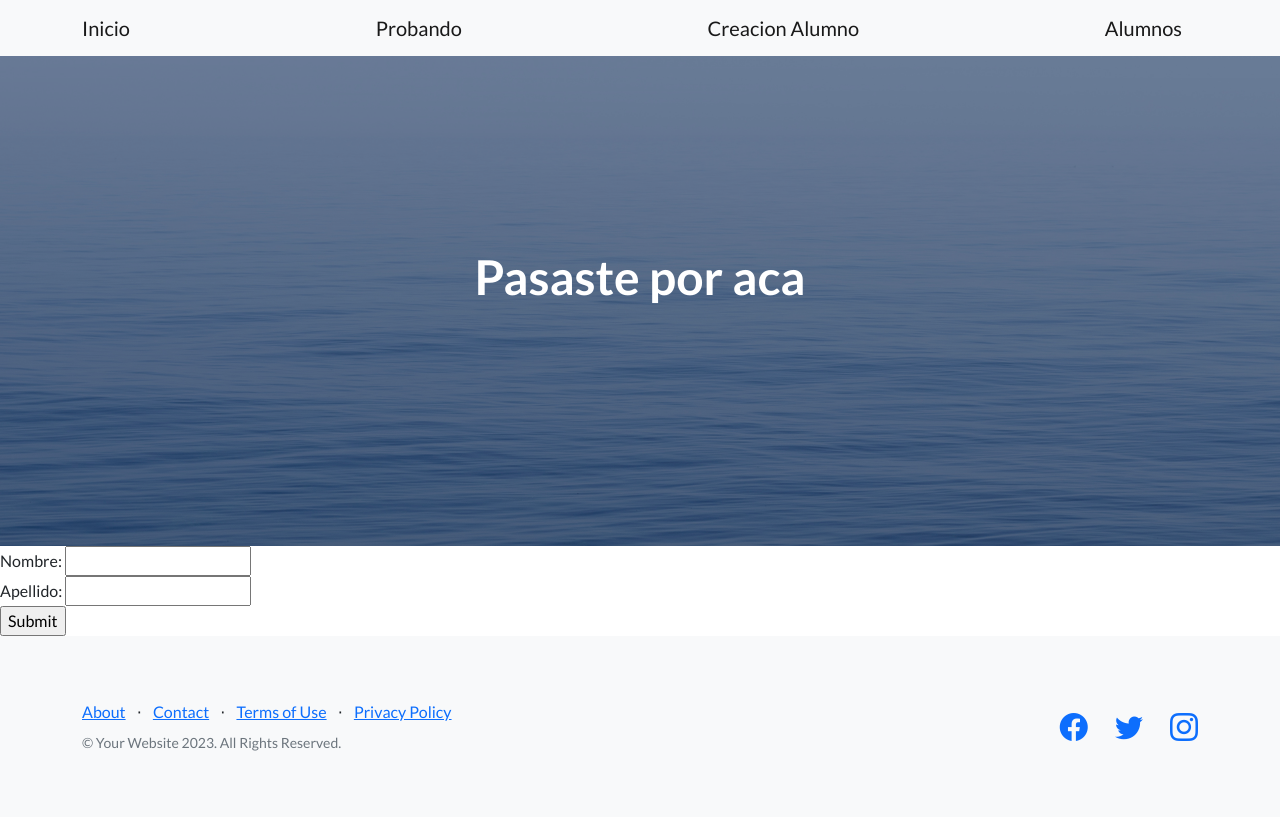
After one commit to sntbi/django-proyecto1, a Django app: page /alumnos/crear/ in a window 1280 px wide. The commit adds this page. Run offline with Django 5.2, Linux system fonts and the light colour scheme; some libraries are stand-ins or nearby versions.

Commit message:
cosas clase 21, playground intermedio 3. cree la vista de alumnos, vimos forms

```diff
--- /dev/null
+++ b/inicio/forms.py
@@ -0,0 +1,5 @@
+from django import forms
+
+class CrearAlumnoFormulario(forms.Form):
+    nombre = forms.CharField(max_length=20)
+    apellido = forms.CharField(max_length=20)
--- /dev/null
+++ b/inicio/templates/inicio/crear_alumno_v2.html
@@ -0,0 +1,30 @@
+{% extends "base.html" %}
+
+{% block title_head %}
+Crear Alumno
+{% endblock title_head %}
+
+
+{% block h1_header %}
+Pasaste por aca
+{% endblock h1_header %}
+
+{% block contenido %}
+
+<form action={% url "crear_alumno_v2" %} method="POST">
+    {% csrf_token %}
+    {% comment %} <p>
+        Nombre:
+        <input type="text" name="nombre">
+    </p>
+    <p>
+        Apellido:
+        <input type="text" name="apellido">
+    </p> {% endcomment %}
+
+    {{formulario}}
+    <input type="submit" value"Enviar">
+
+</form>
+
+{% endblock contenido %}
--- a/inicio/urls.py
+++ b/inicio/urls.py
@@ -8,5 +8,10 @@ urlpatterns = [
     path('template3/<str:nombre>/<str:apellido>/<edad>/', views.template3),
     path('template4/<str:nombre>/<str:apellido>/<edad>/', views.template4),
     path('prueba/', views.probando, name='probando'),
-    path('alumnos/crear/<str:nombre>/<str:apellido>/', views.crear_alumno, name='crear_alumno'),
+    # V1
+    # path('alumnos/crear/<str:nombre>/<str:apellido>/', views.crear_alumno, name='crear_alumno'),
+    # V2
+    path('alumnos/crear/', views.crear_alumno_v2, name='crear_alumno_v2'),
+    path('alumnos/', views.alumnos, name='alumnos'),
+
 ]
--- a/inicio/views.py
+++ b/inicio/views.py
@@ -1,10 +1,12 @@
-from django.shortcuts import render
+from django.shortcuts import render, redirect
 from datetime import datetime
 
 from django.http import HttpResponse
 from django.template import Template, Context, loader
 
 from inicio.models import Alumno
+
+from inicio.forms import CrearAlumnoFormulario
 
 import random
 
@@ -94,3 +96,40 @@ def crear_alumno(request, nombre, apellido):
     alumno = Alumno(nombre=nombre, apellido=apellido)
     alumno.save()
     return render(request,'alumno_templates/creacion.html', {'alumno': alumno})
+
+
+def crear_alumno_v2 (request):
+    # V1
+    # print('Valor de la request: ' , request)
+    # print('Valor de GET: ' , request.GET)
+    # print('Valor de POST: ' , request.POST)
+
+
+    # if request.method == 'POST' :
+    #     alumno = Alumno(nombre=request.POST.get('nombre'), apellido=request.POST.get('apellido'))
+    #     alumno.save()
+
+    #V2
+    print('Valor de la request: ' , request)
+    print('Valor de GET: ' , request.GET)
+    print('Valor de POST: ' , request.POST)
+
+
+    if request.method == 'POST' :
+        formulario = CrearAlumnoFormulario(request.POST)
+        if formulario.is_valid():
+            datos = formulario.cleaned_data
+            alumno = Alumno(nombre=datos.get('nombre'), apellido=datos.get('apellido'))
+            alumno.save()
+            return redirect('alumnos')
+
+    formulario = CrearAlumnoFormulario()
+    return render (request, 'inicio/crear_alumno_v2.html', {'formulario': formulario})
+
+
+
+def alumnos(request):
+
+    alumnos = Alumno.objects.all()
+
+    return render(request, 'inicio/alumnos.html', {'alumnos': alumnos})
--- a/templates/base.html
+++ b/templates/base.html
@@ -27,9 +27,13 @@
                 <a class="navbar-brand" href={% url "inicio" %}>Inicio</a>
 
                 <a class="navbar-brand" href={% url "probando" %}>Probando</a>
+                {% comment  %}  V1  {% endcomment %}
+                {% comment %} <a class="navbar-brand" href={% url "crear_alumno" 'Julian' 'Alvarez' %}>Creacion Alumno</a> {% endcomment %}
 
-                <a class="navbar-brand" href={% url "crear_alumno" 'Julian' 'Alvarez' %}>Creacion Alumno</a>
+                {% comment  %}  V2  {% endcomment %}
+                <a class="navbar-brand" href={% url "crear_alumno_v2" %}>Creacion Alumno</a>
 
+                <a class="navbar-brand" href={% url "alumnos" %}>Alumnos</a>
 
                 {% comment %} <a class="btn btn-primary" href="#signup">Sign Up</a> {% endcomment %}
             </div>
```
Also changed, not shown: inicio/templates/inicio/alumnos.html (added, +26 -0 lines).
